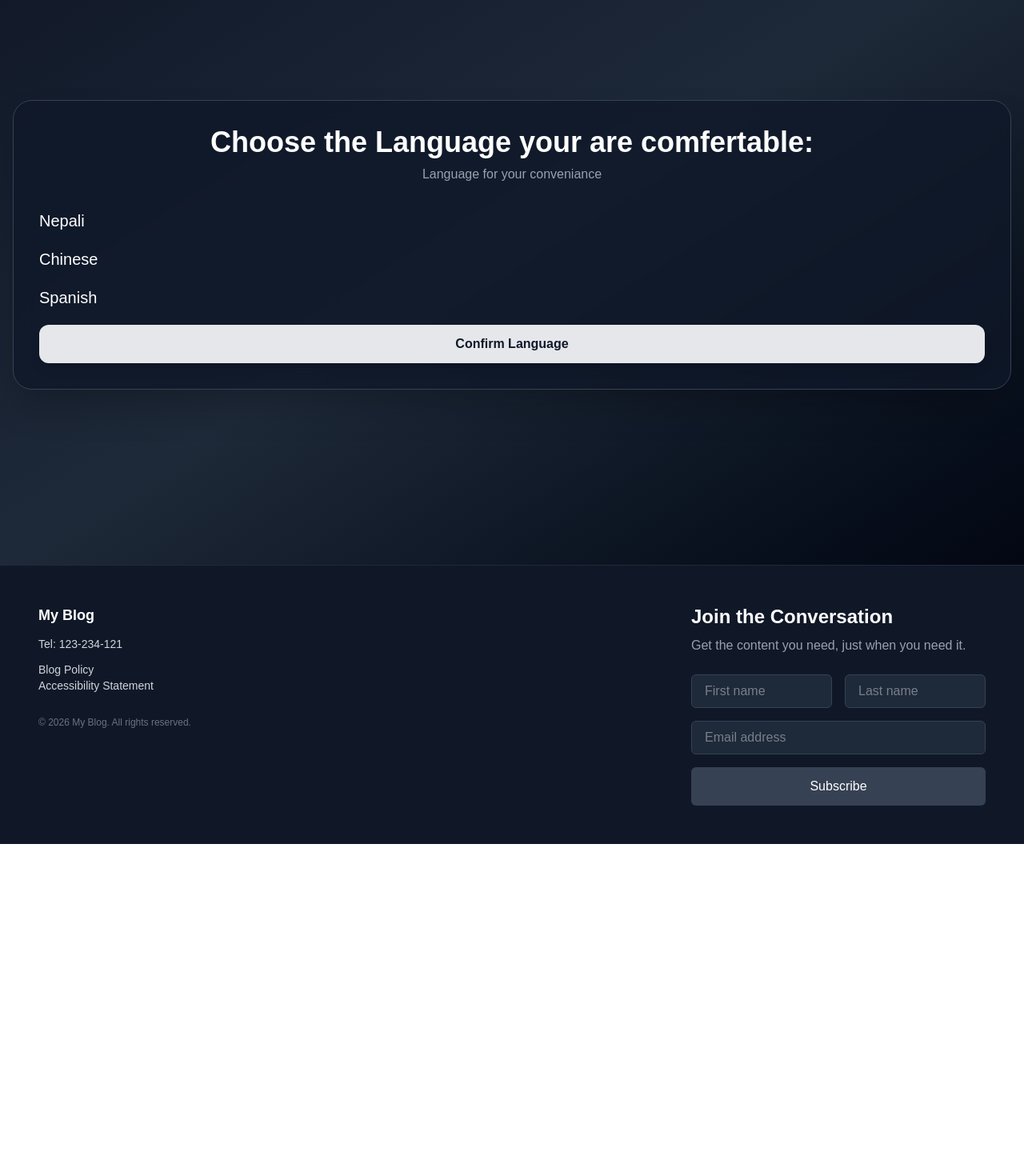
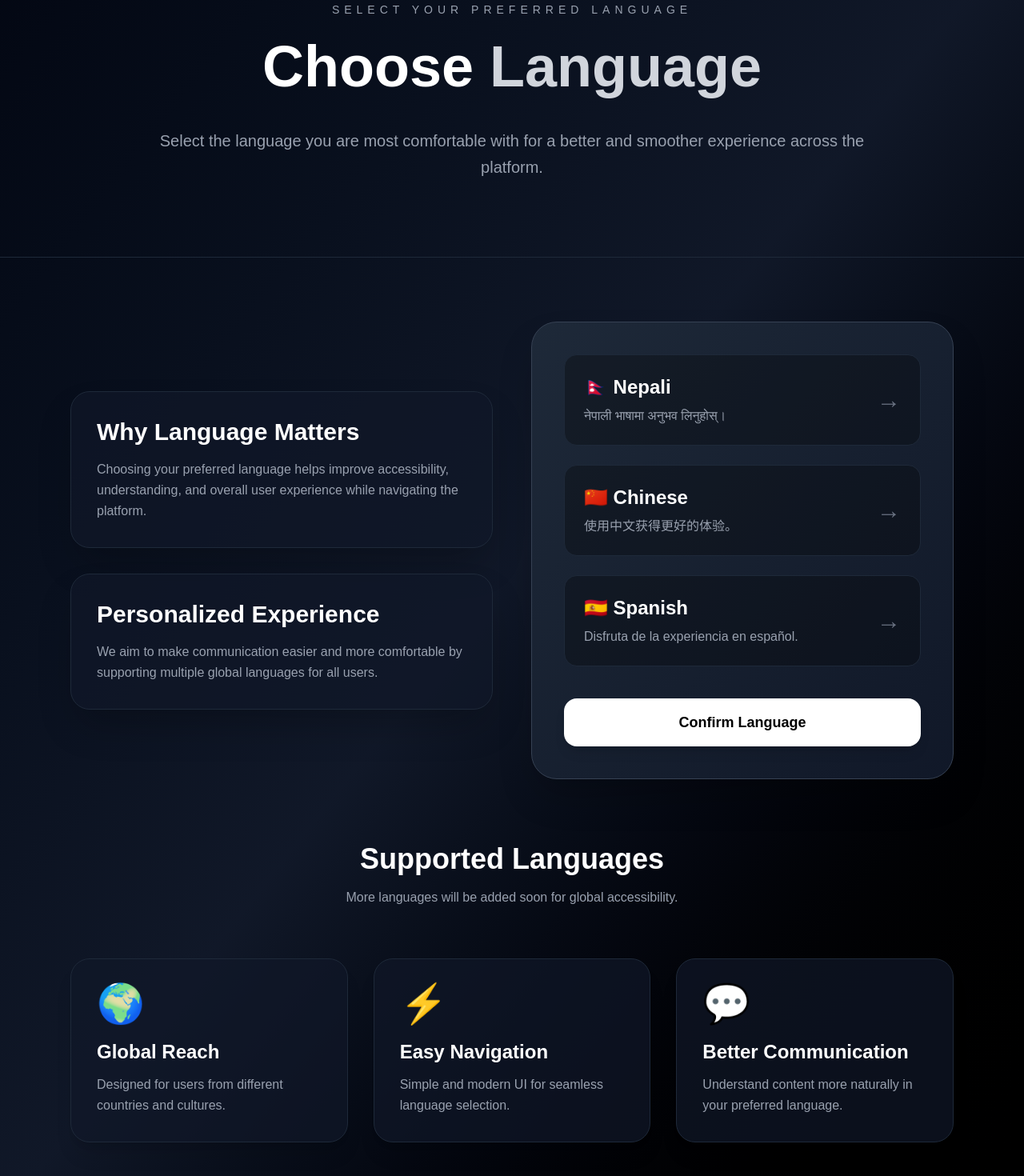
Before and after one commit to AMGAIN/Space_BLog, a Next.js app: page /languages in a window 1280 px wide. Shown: the part 160-1630 px from the top of the page at 80% size. Before the commit the page ends 1215 px from the top, so only its background shows below. Built offline with nearby package versions, Linux system fonts and the light colour scheme.

Commit message:
Updated language page

```diff
--- a/app/languages/page.tsx
+++ b/app/languages/page.tsx
@@ -2,55 +2,169 @@ import React from "react";
 
 const page = () => {
   return (
-    <div className="min-h-screen bg-gradient-to-br from-gray-900 via-gray-800 to-gray-950 flex items-center justify-center px-4">
+    <div className="min-h-screen bg-gradient-to-br from-gray-950 via-gray-900 to-black text-white">
 
-      <div className="w-full  bg-gray-900/80 backdrop-blur-md border border-gray-700 rounded-3xl shadow-2xl p-8">
+      {/* Hero Section */}
+      <section className="w-full py-24 px-6 flex flex-col items-center justify-center text-center border-b border-gray-800">
 
-        {/* Header */}
-        <div className="text-center mb-8">
-          <h1 className="text-4xl font-bold text-white">Choose the Language your are comfertable:</h1>
-          <p className="text-gray-400 mt-2">
-            Language for your conveniance
+        <div className="max-w-4xl">
+          <p className="uppercase tracking-[6px] text-gray-400 mb-4 text-sm">
+            Select Your Preferred Language
+          </p>
+
+          <h1 className="text-5xl md:text-7xl font-extrabold leading-tight">
+            Choose <span className="text-gray-300">Language</span>
+          </h1>
+
+          <p className="mt-8 text-gray-400 text-lg md:text-xl leading-relaxed">
+            Select the language you are most comfortable with for a better and
+            smoother experience across the platform.
+          </p>
+        </div>
+      </section>
+
+      {/* Main Section */}
+      <section className="max-w-6xl mx-auto px-6 py-20 grid md:grid-cols-2 gap-12 items-center">
+
+        {/* Left Side */}
+        <div className="space-y-8">
+
+          <div className="bg-gray-900/70 border border-gray-800 rounded-3xl p-8 shadow-2xl hover:border-gray-600 transition">
+            <h2 className="text-3xl font-bold mb-4">
+              Why Language Matters
+            </h2>
+
+            <p className="text-gray-400 leading-relaxed">
+              Choosing your preferred language helps improve accessibility,
+              understanding, and overall user experience while navigating the
+              platform.
             </p>
           </div>
 
-        {/* contact info */}
-        <form className=" flex flex-col gap-5">
+          <div className="bg-gray-900/70 border border-gray-800 rounded-3xl p-8 shadow-2xl hover:border-gray-600 transition">
+            <h2 className="text-3xl font-bold mb-4">
+              Personalized Experience
+            </h2>
+
+            <p className="text-gray-400 leading-relaxed">
+              We aim to make communication easier and more comfortable by
+              supporting multiple global languages for all users.
+            </p>
+          </div>
+        </div>
+
+        {/* Right Side */}
+        <div className="relative">
+
+          <div className="bg-gradient-to-br from-gray-800 to-gray-900 rounded-[2rem] p-10 border border-gray-700 shadow-2xl">
+
+            <div className="space-y-6">
 
               {/* Nepali */}
-          <div className="flex text-white  gap-2">
-            <span className="text-xl ">Nepali</span>
-            <p className=" flex justify-center items-center text-gray-300"></p>
+              <div className="bg-black/30 rounded-2xl p-6 border border-gray-800 hover:scale-[1.02] hover:border-gray-600 transition cursor-pointer">
+                <div className="flex items-center justify-between">
+                  <div>
+                    <h3 className="text-2xl font-bold">🇳🇵 Nepali</h3>
+                    <p className="text-gray-400 mt-2">
+                      नेपाली भाषामा अनुभव लिनुहोस्।
+                    </p>
+                  </div>
+
+                  <div className="text-gray-500 text-3xl">→</div>
+                </div>
               </div>
 
               {/* Chinese */}
-          <div className="flex text-white  gap-2">
-            <span className="text-xl ">Chinese</span>
-            <p className=" flex justify-center items-center text-gray-300"></p>
+              <div className="bg-black/30 rounded-2xl p-6 border border-gray-800 hover:scale-[1.02] hover:border-gray-600 transition cursor-pointer">
+                <div className="flex items-center justify-between">
+                  <div>
+                    <h3 className="text-2xl font-bold">🇨🇳 Chinese</h3>
+                    <p className="text-gray-400 mt-2">
+                      使用中文获得更好的体验。
+                    </p>
+                  </div>
+
+                  <div className="text-gray-500 text-3xl">→</div>
+                </div>
               </div>
 
               {/* Spanish */}
-          <div className="flex text-white  gap-2">
-            <span className="text-xl ">Spanish</span>
-            <p className=" flex justify-center items-center text-gray-300"></p>
+              <div className="bg-black/30 rounded-2xl p-6 border border-gray-800 hover:scale-[1.02] hover:border-gray-600 transition cursor-pointer">
+                <div className="flex items-center justify-between">
+                  <div>
+                    <h3 className="text-2xl font-bold">🇪🇸 Spanish</h3>
+                    <p className="text-gray-400 mt-2">
+                      Disfruta de la experiencia en español.
+                    </p>
                   </div>
 
-
-
-          {/* Remember + Forgot */}
-          {/* <div className="flex items-center justify-between text-sm">
-
-            <textarea
-              className=" h-20 w-full p-5 text-gray-300 hover:text-white transition rounded-xl" placeholder="any query.........."
-            ></textarea>
-          </div> */}
+                  <div className="text-gray-500 text-3xl">→</div>
+                </div>
+              </div>
 
               {/* Button */}
-          <button className="w-full bg-gray-200 text-gray-900 font-semibold py-3 rounded-xl hover:bg-white transition duration-300 shadow-lg">
+              <button className="w-full mt-4 bg-white text-black font-semibold py-4 rounded-2xl hover:bg-gray-300 transition shadow-lg text-lg">
                 Confirm Language
               </button>
-        </form>
+
             </div>
+          </div>
+        </div>
+      </section>
+
+      {/* Bottom Section */}
+      <section className="max-w-6xl mx-auto px-6 pb-24">
+
+        <div className="text-center mb-16">
+          <h2 className="text-4xl font-bold">
+            Supported Languages
+          </h2>
+
+          <p className="text-gray-400 mt-4">
+            More languages will be added soon for global accessibility.
+          </p>
+        </div>
+
+        <div className="grid md:grid-cols-3 gap-8">
+
+          <div className="bg-gray-900/70 border border-gray-800 rounded-3xl p-8 hover:-translate-y-2 transition shadow-xl">
+            <div className="text-5xl mb-5">🌍</div>
+
+            <h3 className="text-2xl font-semibold mb-3">
+              Global Reach
+            </h3>
+
+            <p className="text-gray-400 leading-relaxed">
+              Designed for users from different countries and cultures.
+            </p>
+          </div>
+
+          <div className="bg-gray-900/70 border border-gray-800 rounded-3xl p-8 hover:-translate-y-2 transition shadow-xl">
+            <div className="text-5xl mb-5">⚡</div>
+
+            <h3 className="text-2xl font-semibold mb-3">
+              Easy Navigation
+            </h3>
+
+            <p className="text-gray-400 leading-relaxed">
+              Simple and modern UI for seamless language selection.
+            </p>
+          </div>
+
+          <div className="bg-gray-900/70 border border-gray-800 rounded-3xl p-8 hover:-translate-y-2 transition shadow-xl">
+            <div className="text-5xl mb-5">💬</div>
+
+            <h3 className="text-2xl font-semibold mb-3">
+              Better Communication
+            </h3>
+
+            <p className="text-gray-400 leading-relaxed">
+              Understand content more naturally in your preferred language.
+            </p>
+          </div>
+
+        </div>
+      </section>
     </div>
   );
 };
```
Lines whose indentation alone changed are shown as unchanged.
